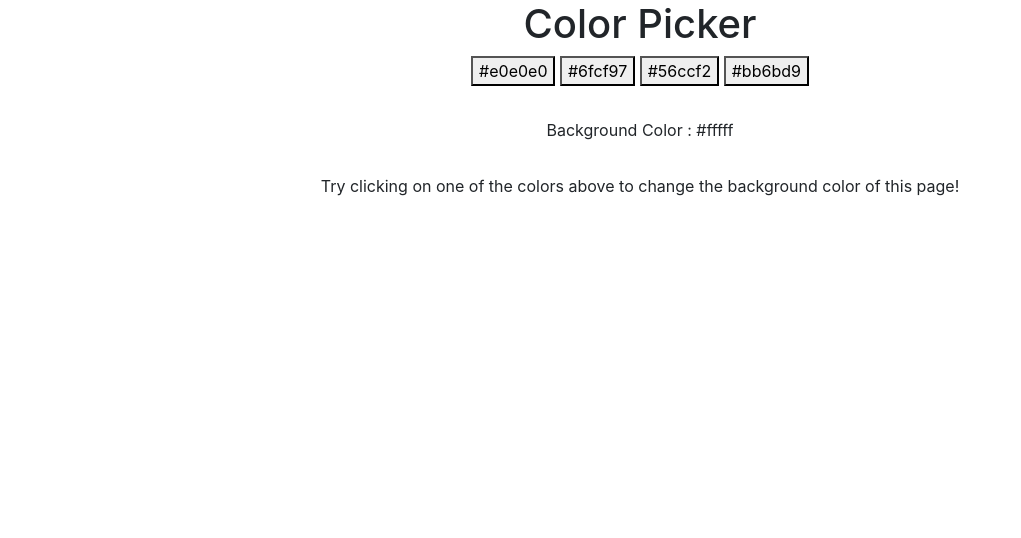
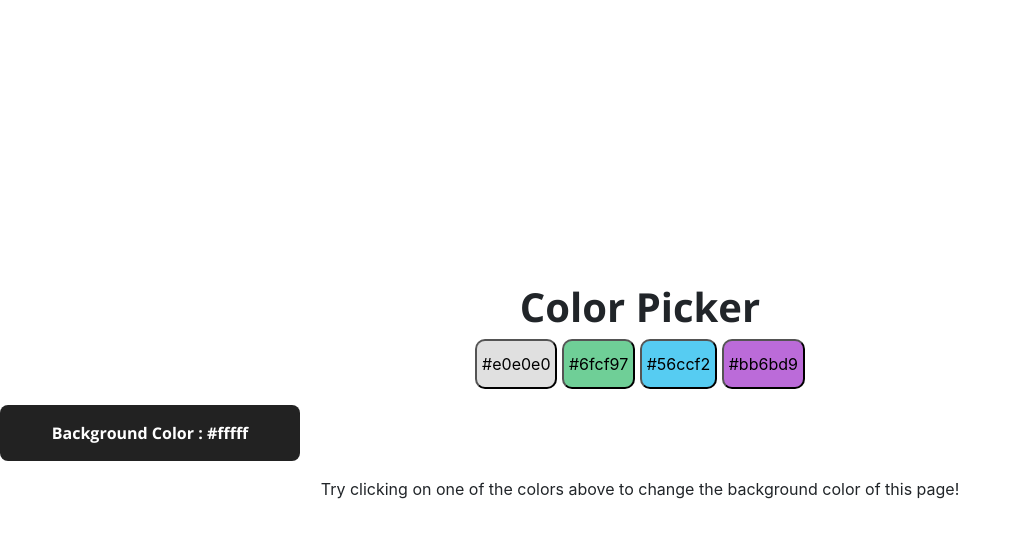
Before and after one commit to pydi1/color_picker_javascript-, a plain HTML site: page color_picker_javascript.html in a window 1280 px wide. Shown: the whole page, without its empty margins (0-1021 px from the left). Drawn offline with nearby package versions, Linux system fonts and the light colour scheme; a web font is replaced by a local one.

Commit message:
Update color_picker_javascript.html

```diff
--- a/color_picker_javascript.html
+++ b/color_picker_javascript.html
@@ -6,6 +6,7 @@
     <script src="https://code.jquery.com/jquery-3.5.1.slim.min.js" integrity="sha384-DfXdz2htPH0lsSSs5nCTpuj/zy4C+OGpamoFVy38MVBnE+IbbVYUew+OrCXaRkfj" crossorigin="anonymous"></script>
     <script src="https://cdn.jsdelivr.net/npm/popper.js@1.16.1/dist/umd/popper.min.js" integrity="sha384-9/reFTGAW83EW2RDu2S0VKaIzap3H66lZH81PoYlFhbGU+6BZp6G7niu735Sk7lN" crossorigin="anonymous"></script>
     <script src="https://stackpath.bootstrapcdn.com/bootstrap/4.5.2/js/bootstrap.min.js" integrity="sha384-B4gt1jrGC7Jh4AgTPSdUtOBvfO8shuf57BaghqFfPlYxofvL8/KUEfYiJOMMV+rV" crossorigin="anonymous"></script>
+ <link rel="stylesheet" href="color_picker_javascript.css">
 </head>
 
 <body>
@@ -24,7 +25,7 @@
             </div>
         </div>
     </div>
-
+<script src="color_picker_javascript.js"></script>
 
 
 </body>
```
